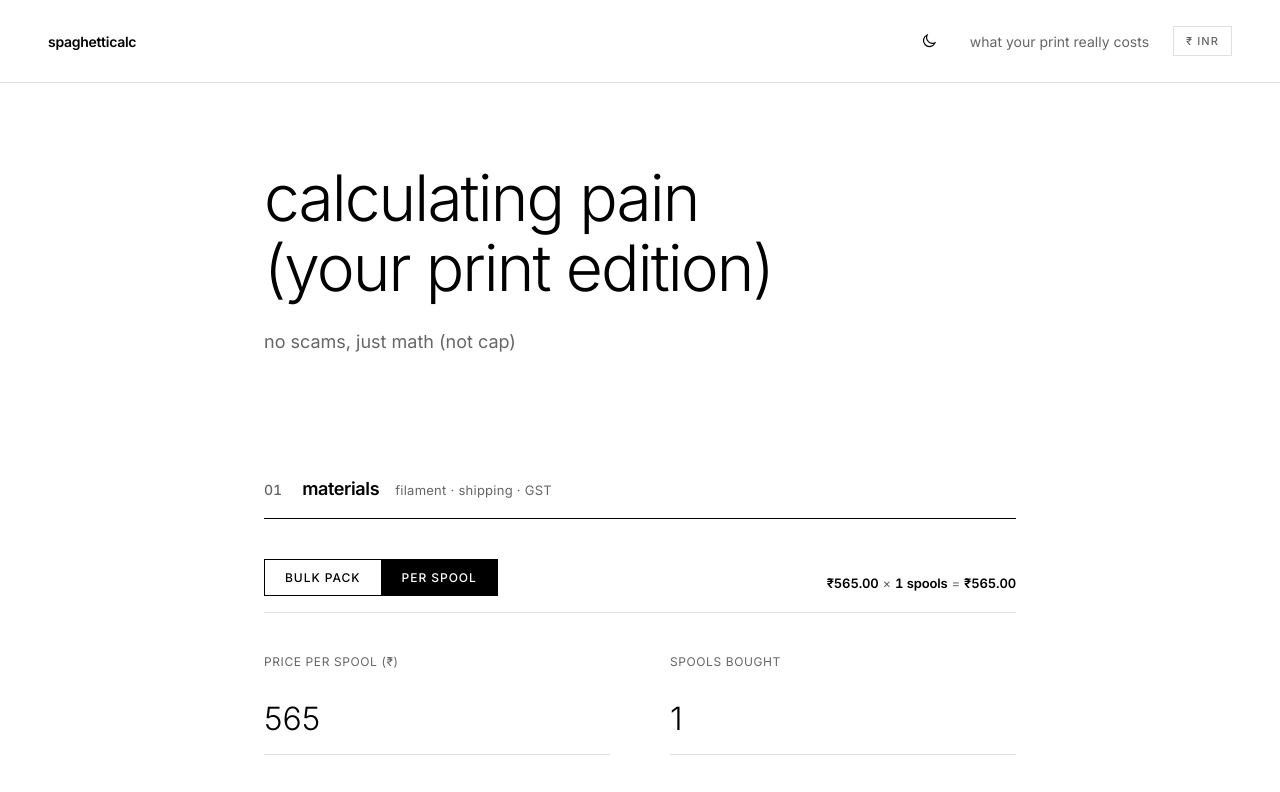
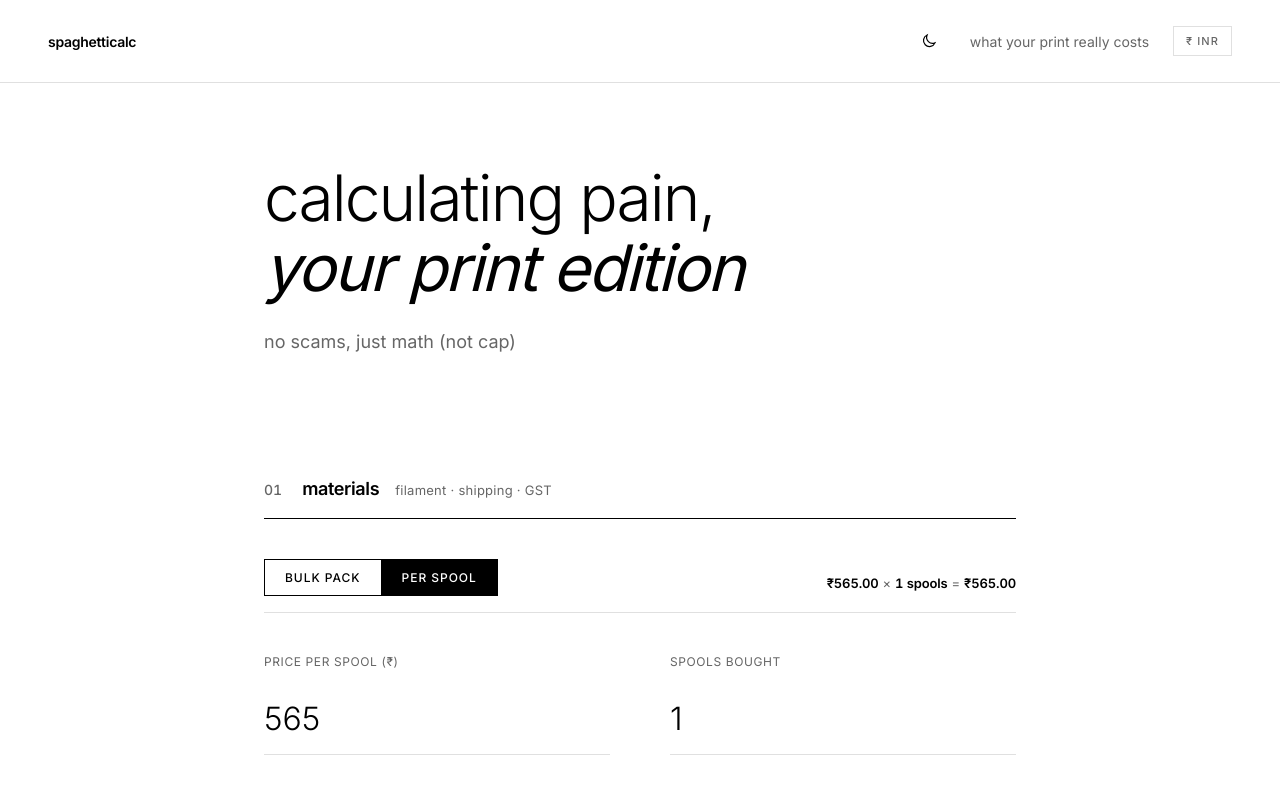
Before and after one commit to artsbyankit/spaghetticalc, a plain HTML site: page index.html in a window 1280 px wide. Shown: the top 792 px of the page. Drawn offline with Linux system fonts and the light colour scheme.

Commit message:
Aesthetic hero: italic accent line

```diff
--- a/index.html
+++ b/index.html
@@ -24,7 +24,7 @@
 
     <main class="main">
         <section class="hero">
-            <h1 class="hero-title">calculating pain<br>(your print edition)</h1>
+            <h1 class="hero-title">calculating pain,<br><em>your print edition</em></h1>
             <p class="hero-subtitle">no scams, just math (not cap)</p>
         </section>
 
```
